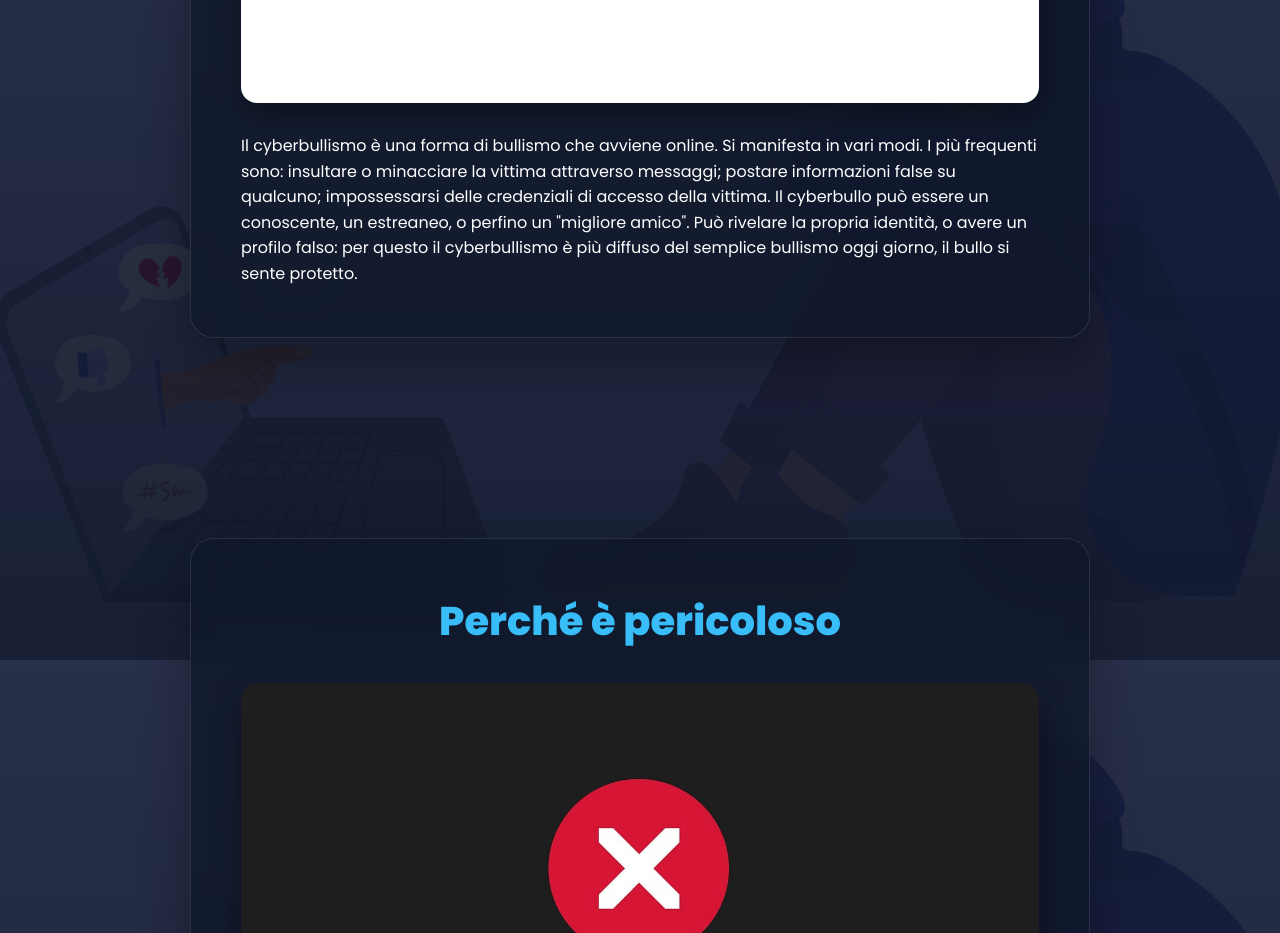
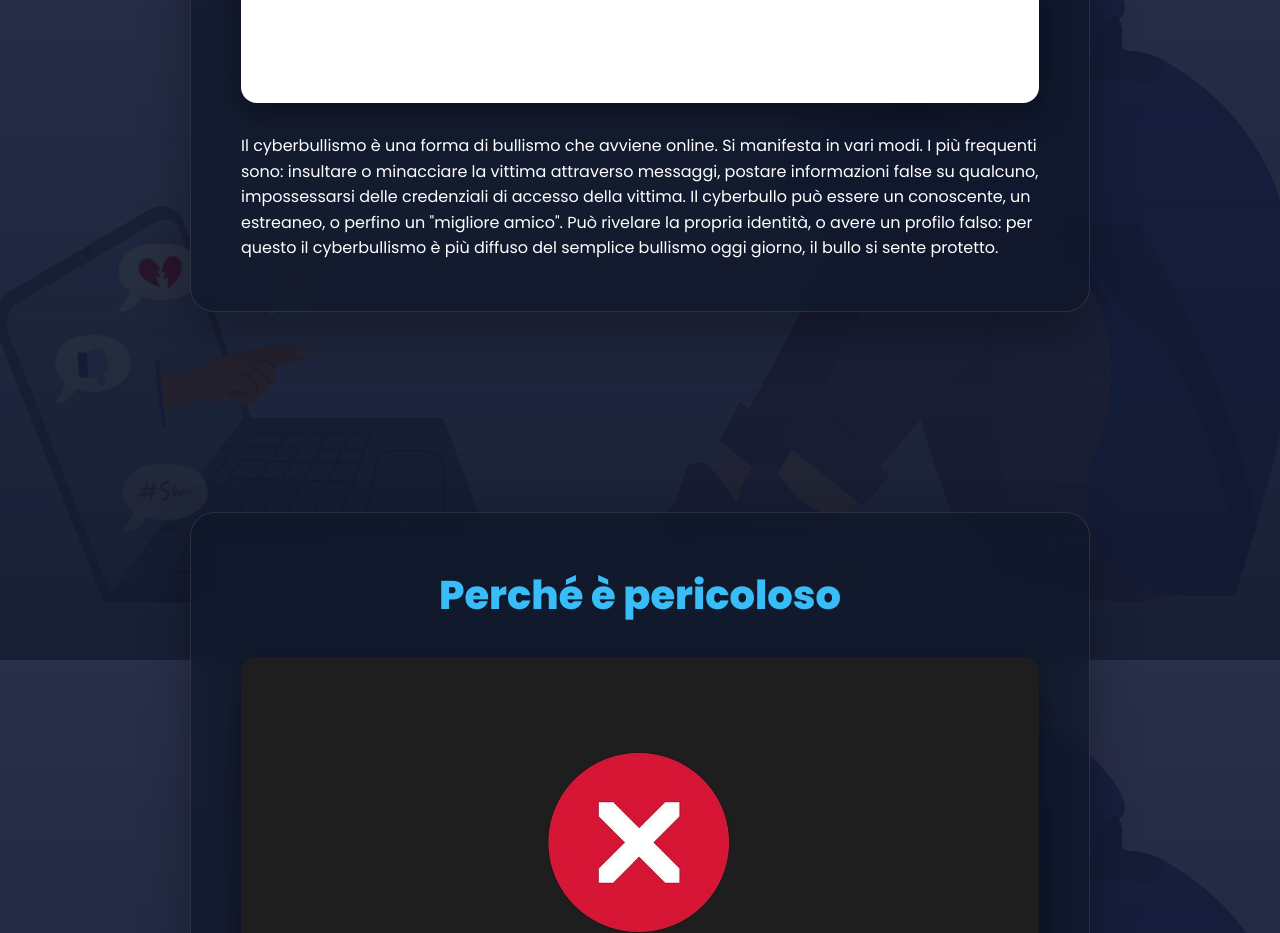
Before and after one commit to MrKetty/cyberbullismo, a plain HTML site: page index.html in a window 1280 px wide. Shown: the part 1740-2673 px from the top of the page. Drawn offline with Linux system fonts and the light colour scheme.

Commit message:
Update index.html

```diff
--- a/index.html
+++ b/index.html
@@ -157,7 +157,7 @@
             <h2>Cos'è il Cyberbullismo</h2>
             <img src="img1.png" alt="Cos'è il cyberbullismo" class="section-image">
             <p>
-                Il cyberbullismo è una forma di bullismo che avviene online. Si manifesta in vari modi. I più frequenti sono: insultare o minacciare la vittima attraverso messaggi; postare informazioni false su qualcuno; impossessarsi delle credenziali di accesso della vittima. Il cyberbullo può essere un conoscente, un estreaneo, o perfino un "migliore amico". Può rivelare la propria identità, o avere un profilo falso: per questo il cyberbullismo è più diffuso del semplice bullismo oggi giorno, il bullo si sente protetto.
+                Il cyberbullismo è una forma di bullismo che avviene online. Si manifesta in vari modi. I più frequenti sono: insultare o minacciare la vittima attraverso messaggi, postare informazioni false su qualcuno, impossessarsi delle credenziali di accesso della vittima. Il cyberbullo può essere un conoscente, un estreaneo, o perfino un "migliore amico". Può rivelare la propria identità, o avere un profilo falso: per questo il cyberbullismo è più diffuso del semplice bullismo oggi giorno, il bullo si sente protetto.
             </p>
         </div>
     </section>
```
